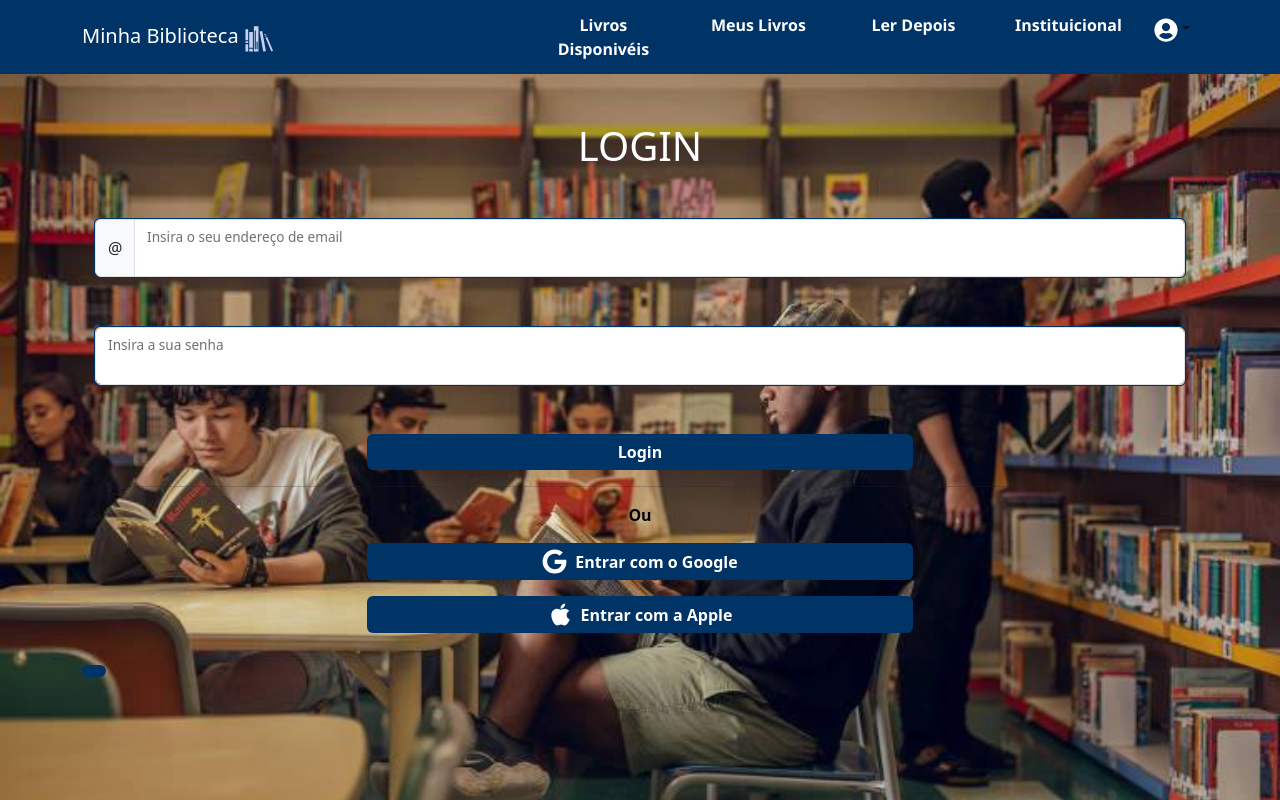
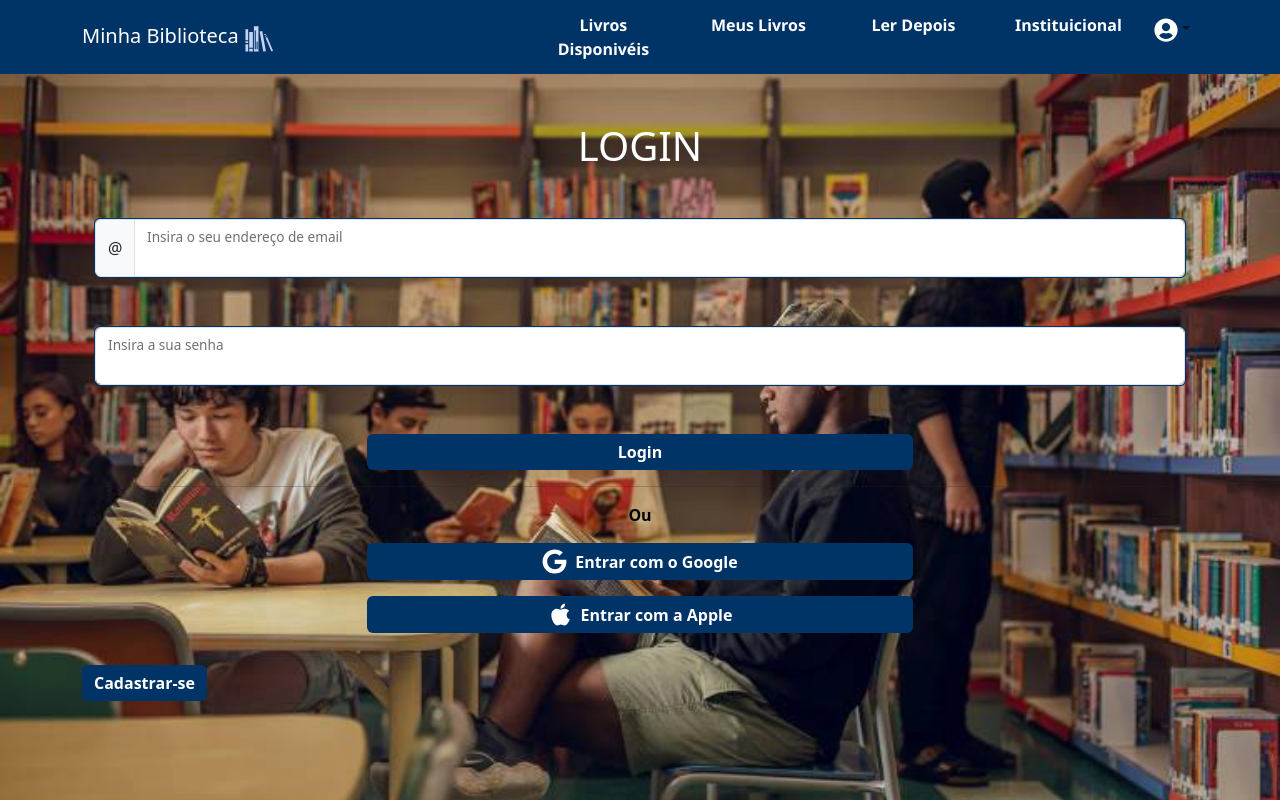
Before and after one commit to cristiano-carvalho21/front-biblioteca, a React (Create React App) app: page /login in a window 1280 px wide. Shown: the top 800 px of the page. Built offline with nearby package versions, Linux system fonts and the light colour scheme.

Commit message:
Ajustando o botão registar

```diff
--- a/src/componentes/autenticacao/Login.js
+++ b/src/componentes/autenticacao/Login.js
@@ -50,7 +50,7 @@ function Login()
                 <ModalVerifyCode onVerificar={VerificarCodigo} show={showModalVerifyCode} onHide={() => setShowModalVerifyCode(false)}/>
 
                 <FormLogin onclickGoogle={abrirModalGoogle} onclickApple={abrirModalApple}/>
-                <Button as={Link} to="/register" className="btn-add mt-3"></Button>
+                <Button as={Link} to="/register" className="btn-add mt-3">Cadastrar-se</Button>
             </Container>
 
         </div>
```
